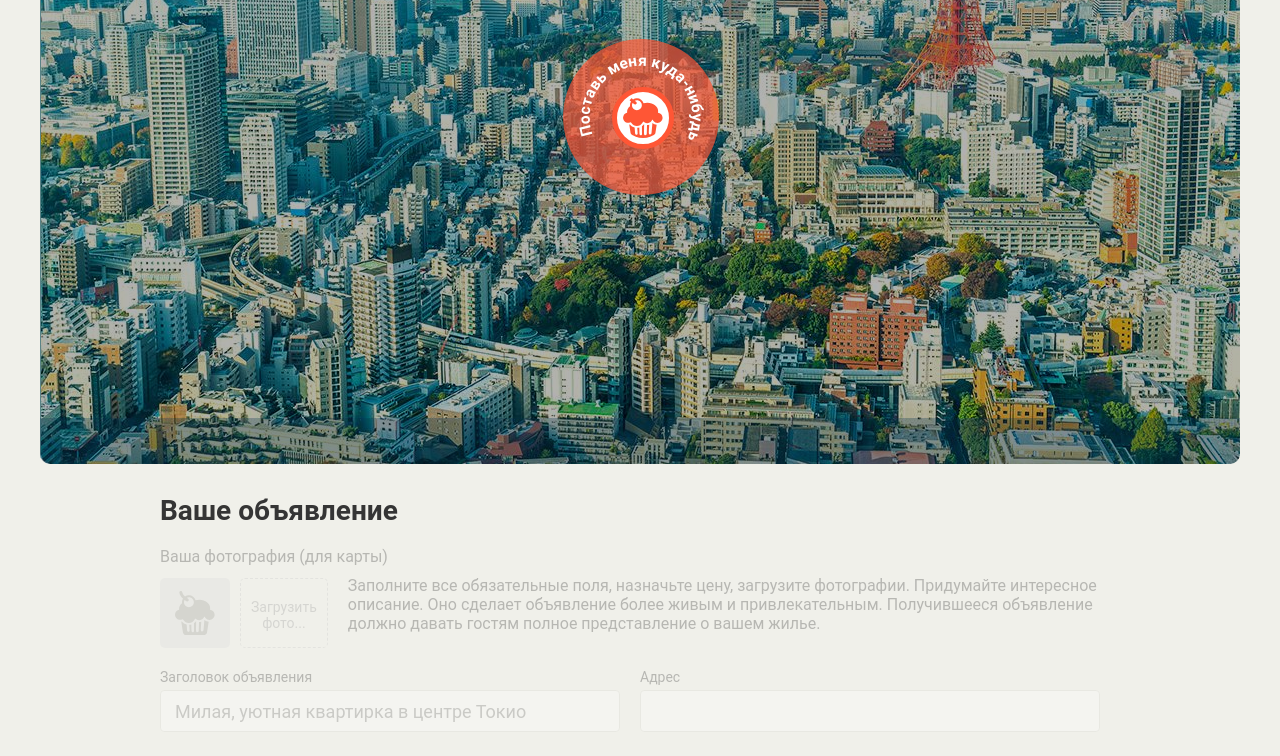
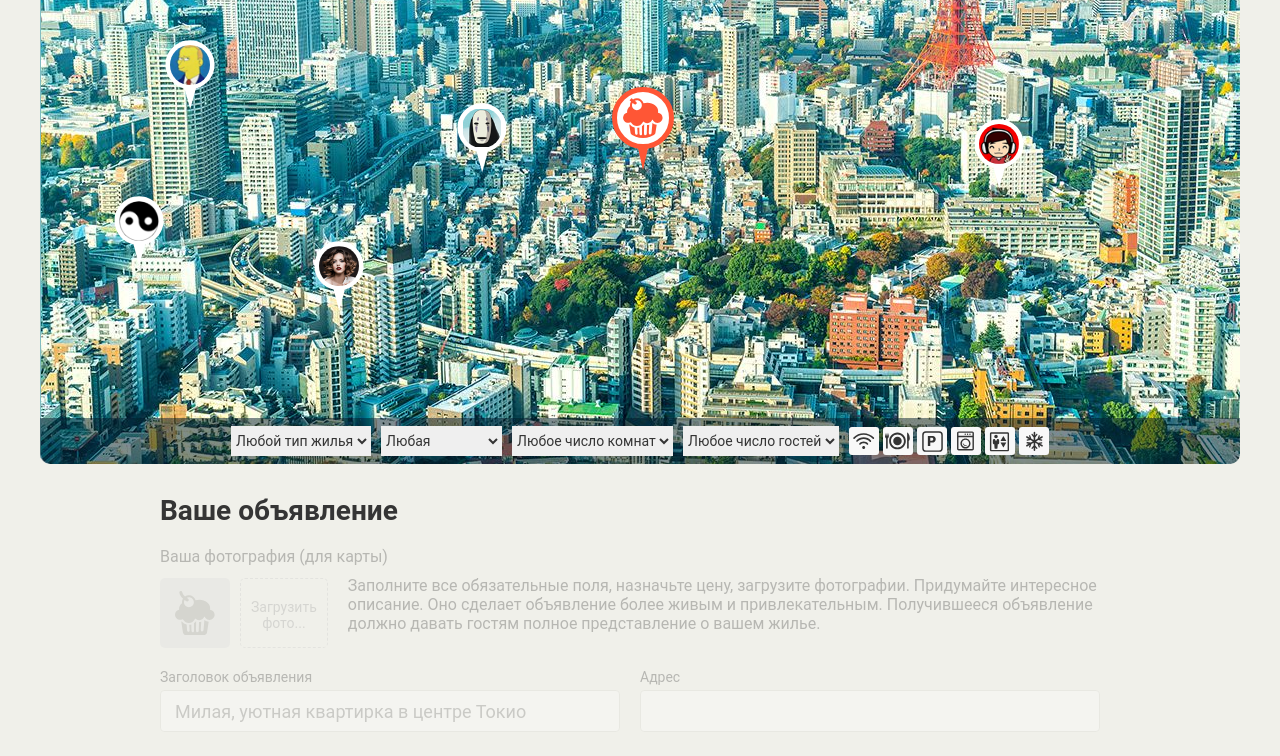
Before and after one commit to Mioksi/htmlacademy-keksobooking, a website: page index.html in a window 1280 px wide. Shown: the part 286-1042 px from the top of the page. Drawn offline with Linux system fonts and the light colour scheme; files whose address does not match are found by name.

Commit message:
Генерирует и отрисовывает метки на карте

```diff
--- a/index.html
+++ b/index.html
@@ -249,4 +249,7 @@
   </template>
 
 </body>
+
+<script src="js/main.js"></script>
+
 </html>
--- a/js/main.js
+++ b/js/main.js
@@ -0,0 +1,103 @@
+'use strict';
+
+var MAX_PRICE = 1000000;
+var TYPES = ['palace', 'flat', 'house', 'bungalo'];
+var ROOMS = [1, 2, 3, 100];
+var GUESTS = [0, 1, 2, 3];
+var TIMES = ['12:00', '13:00', '14:00'];
+var FEATURES = ['wifi', 'dishwasher', 'parking', 'washer', 'elevator', 'conditioner'];
+var PHOTOS = ['http://o0.github.io/assets/images/tokyo/hotel1.jpg', 'http://o0.github.io/assets/images/tokyo/hotel2.jpg', 'http://o0.github.io/assets/images/tokyo/hotel3.jpg'];
+var ADS_AMOUNT = 8;
+
+var Pin = {
+  WIDTH: 50,
+  HEIGHT: 70,
+  MIN_X: 0,
+  MAX_X: 1200,
+  MIN_Y: 130,
+  MAX_Y: 630
+};
+var ads = [];
+
+var pinTemplate = document.querySelector('#pin').content.querySelector('.map__pin');
+
+var map = document.querySelector('.map');
+var mapPins = map.querySelector('.map__pins');
+
+var getRandomElement = function (array) {
+  return array[Math.floor(Math.random() * array.length)];
+};
+
+var getRandomLengthArray = function (array) {
+  var randomIndex = Math.floor(Math.random() * array.length + 1);
+
+  return array.slice(0, randomIndex);
+};
+
+var getRandomInteger = function (min, max) {
+  return Math.floor(Math.random() * (max - min + 1)) + min;
+};
+
+var getAvatarSrc = function (index) {
+  return 'img/avatars/user0' + (index + 1) + '.png';
+};
+
+var createAdsArray = function (adsAmount) {
+  for (var i = 0; i < adsAmount; i++) {
+    var locationX = getRandomInteger(Pin.MIN_X, Pin.MAX_X) - Pin.WIDTH;
+    var locationY = getRandomInteger(Pin.MIN_Y, Pin.MAX_Y) - Pin.HEIGHT;
+
+    var ad = {
+      author: {
+        avatar: getAvatarSrc(i)
+      },
+
+      offer: {
+        title: '',
+        address: locationX + ', ' + locationY,
+        price: getRandomInteger(0, MAX_PRICE),
+        type: getRandomElement(TYPES),
+        rooms: getRandomElement(ROOMS),
+        guests: getRandomElement(GUESTS),
+        checkin: getRandomElement(TIMES),
+        checkout: getRandomElement(TIMES),
+        features: getRandomLengthArray(FEATURES),
+        description: '',
+        photos: getRandomLengthArray(PHOTOS)
+      },
+
+      location: {
+        x: locationX,
+        y: locationY
+      }
+    };
+
+    ads.push(ad);
+  }
+};
+
+var renderPin = function (ad) {
+  var adElement = pinTemplate.cloneNode(true);
+
+  adElement.style.left = ad.location.x + 'px';
+  adElement.style.top = ad.location.y + 'px';
+  adElement.querySelector('img').src = ad.author.avatar;
+  adElement.querySelector('img').alt = ad.offer.title;
+
+  return adElement;
+};
+
+var renderAllPins = function (adsAmount) {
+  var fragment = document.createDocumentFragment();
+
+  for (var i = 0; i < adsAmount; i++) {
+    fragment.appendChild(renderPin(ads[i]));
+  }
+
+  mapPins.appendChild(fragment);
+};
+
+createAdsArray(ADS_AMOUNT);
+renderAllPins(ADS_AMOUNT);
+
+map.classList.remove('map--faded');
```
